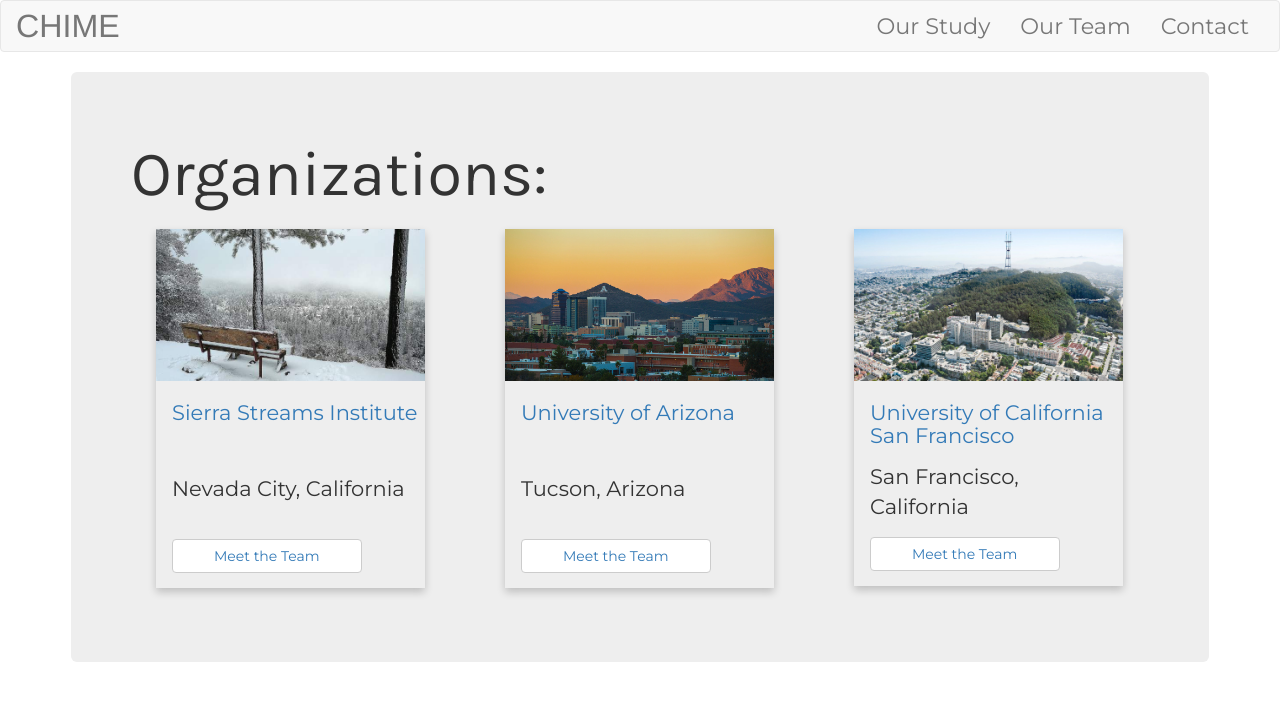
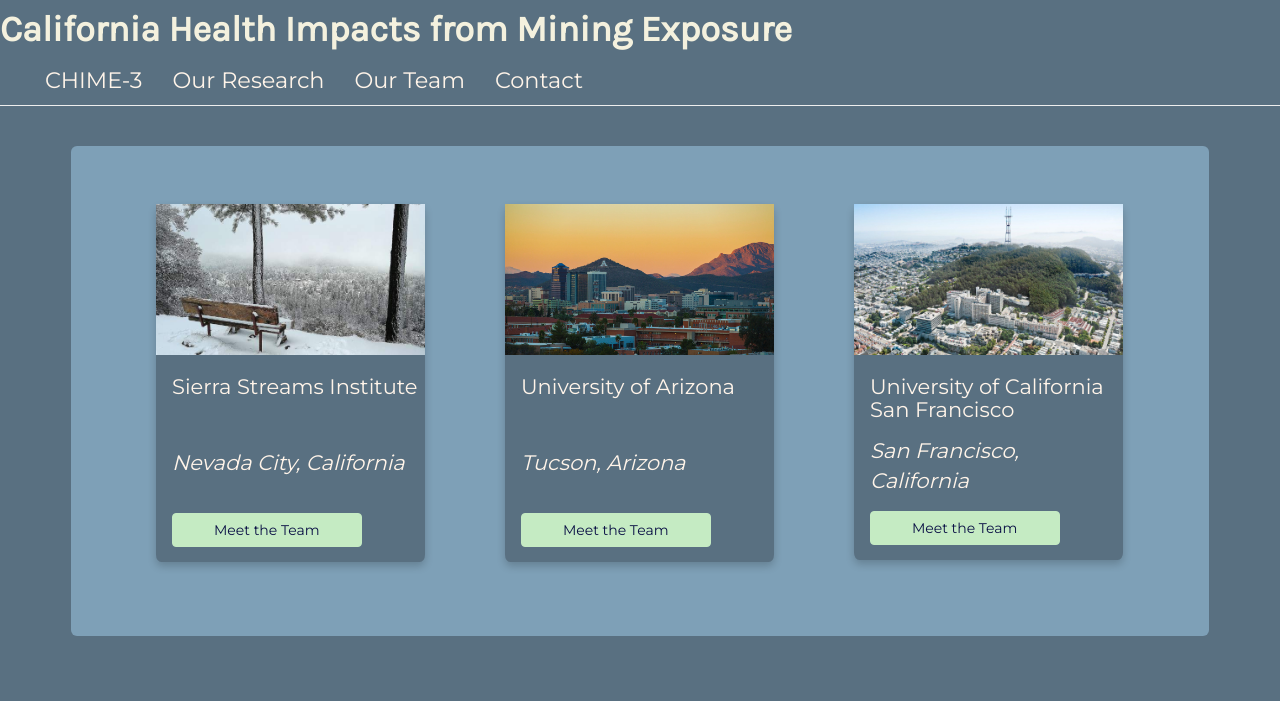
Before and after one commit to westonslaughter/CHIME, a Django app: page /info/stafflist/ in a window 1280 px wide. Shown: the top 701 px of the page. Run offline with Django 3.2, Linux system fonts and the light colour scheme; data comes from the database, SQL or seed files in the repository; some libraries are stand-ins or nearby versions.

Commit message:
Complete basic CSS overhaul, blue and egg echeme

```diff
--- a/studysite/info/templates/info/info_base.html
+++ b/studysite/info/templates/info/info_base.html
@@ -28,13 +28,17 @@
      </script>
      <link href="https://fonts.googleapis.com/css2?family=Karla&family=Montserrat&display=swap" rel="stylesheet">
   </head>
-  <body>
-
-  <body>
+  <body style="background-color: #597081;">
 
 <!-- NAVBAR HAMBURGER -->
+<div style="background-color: #597081;">
 
-  <nav class="navbar navbar-default">
+
+<header><h1 class="chimehead"><strong>California Health Impacts from Mining Exposure</strong></h1></header>
+
+
+  <!-- <nav class="navbar navbar-default"> -->
+
 
       <!-- Inside of a Container -->
     <div class="container-fluid mobile-nav">
@@ -42,6 +46,9 @@
       <!-- Brand and toggle get grouped for better mobile display -->
       <!-- This is the actual code that create the "hamburger icon" -->
       <!-- The data-target grabs ids to put into the icon -->
+
+
+
       <div class="navbar-header menu-btn" id="menu-btn">
         <button type="button" class="navbar-toggle collapsed" data-toggle="collapse" data-target="#bs-example-navbar-collapse-1" aria-expanded="false">
 
@@ -52,14 +59,15 @@
           <span class="icon-bar"></span>
         </button>
 
-        <a class="navbar-brand" href="{% url 'home' %}">CHIME</a>
+
       </div>
 
       <!-- Anything inside of collapse navbar-collapse goes into the "hamburger" -->
-      <div class="collapse navbar-collapse responsive-menu" id="bs-example-navbar-collapse-1">
-        <ul class="nav navbar-nav navbar-right">
+      <div class="collapse navbar-collapse responsive-menu" id="bs-example-navbar-collapse-1" >
+        <ul class="nav navbar-nav navbar-left">
 
-          <li><a href="{% url 'study' %}">Our Study<span class="sr-only">(current)</span></a></li>
+          <li><a href="{% url 'home' %}">CHIME-3<span class="sr-only">(current)</span></a></li>
+          <li><a href="{% url 'study' %}">Our Research<span class="sr-only">(current)</span></a></li>
           <li><a href="{% url 'info:stafflist' %}">Our Team</a></li>
           <li><a href="{% url 'info:info' %}">Contact</a></li>
 
@@ -67,8 +75,11 @@
 
       </div><!-- /.navbar-collapse -->
     </div><!-- /.container-fluid -->
-  </nav>
 
+<hr class="my-4" style="color:#597081">
+
+  <!-- </nav> -->
+</div>
     <div class="container mycontent">
 
     {% block body_block %}
--- a/studysite/info/templates/info/org_list.html
+++ b/studysite/info/templates/info/org_list.html
@@ -2,10 +2,9 @@
 
 {% block body_block %}
 {% load static %}
+<!-- <h2>Organizations: </h2> -->
+
 <div class="jumbotron">
-<h1>Organizations: </h1>
-
-
   <div class="row">
   {% for place in Orgs %}
 
@@ -14,7 +13,7 @@
 
       <div class="card">
         <img src='{{place.image.url}}' alt="Campus of {{place.name}}" style="width:100%; display: block; margin-left: auto; margin-right: auto;">
-        <div class="container">
+        <div class="container orgcard">
           <h2>
             <span class="full-text">  <p style="width:27rem;"><a href='{{place.url}}'>{{place.name}}</a></p></span>
             <!-- <span class="short-text">  <p>{{person.firstname}}</p></span> -->
@@ -22,7 +21,7 @@
 
           <br>
 
-          <p class="title">  <p>{{place.city}}, {{place.state}}</p></p>
+          <p class="title">  <p><em>{{place.city}}, {{place.state}}</em></p></p>
 
           <br>
           <p><button class="btn btn-default" style="width:80%;"><a href="{{place.id}}/">Meet the Team</a></button></p>
@@ -35,13 +34,13 @@
 
       <div class="card">
         <img src='{{place.image.url}}' alt="Campus of {{place.name}}" style="width:100%; display: block; margin-left: auto; margin-right: auto;">
-        <div class="container">
+        <div class="container orgcard">
           <h2>
             <span class="full-text">  <p style="width:27rem;"><a href='{{place.url}}'>{{place.name}}</a></p></span>
             <!-- <span class="short-text">  <p>{{person.firstname}}</p></span> -->
           </h2>
 
-          <p class="title">  <p>{{place.city}}, {{place.state}}</p></p>
+          <p class="title">  <p><em>{{place.city}}, {{place.state}}</em></p></p>
           <p><button class="btn btn-default" style="width:80%;"><a href="{{place.id}}/">Meet the Team</a></button></p>
         </div>
 
--- a/studysite/info/templates/info/staff_detail.html
+++ b/studysite/info/templates/info/staff_detail.html
@@ -15,7 +15,7 @@
 
 
       <div class="column">
-        <div class="card">
+        <div class="card" id="staffcard">
           <img src='{{person.image.url}}' alt="Joanne" style="width:90%;border-radius:50%; display: block; margin-left: auto; margin-right: auto;">
           <div class="container">
             <h2>
--- a/studysite/static/studysite/css/master.css
+++ b/studysite/static/studysite/css/master.css
@@ -3,20 +3,63 @@ body {
   background-color: #77A6F7;
 }
 
-.jumbotron {
+/* .jumbotron {
   background-color: #D3E3FC;
 } */
+.jumbotron {
+  background-color:#7EA0B7;
+  color: #F4F1DE;
+}
+
+nav ul {
+  margin: 0;
+  padding: 0;
+  padding-top: 4rem;
+}
+
+nav {
+  margin: 0;
+  padding: 0;
+  padding-top: 2rem;
+}
+
+hr {
+  margin: 0;
+  padding-top: 0;
+  padding-bottom: 4rem;
+}
+
+.chimehead {
+  margin: 0 auto;
+  padding: 0;
+  padding-top: 1rem;
+  padding-bottom: .5rem;
+  color: #F4F1DE;
+}
+
+.btn a {
+  color: #0A1045;
+}
+
+.btn {
+  color:  #597081;
+  background-color: #C5EBC3;
+  border-color: #C5EBC3;
+}
+
 
 h1 {
   font-family: 'Karla', sans-serif;
 }
 
-p,li,h2 {
+p,li,h2,a {
   font-family: 'Montserrat', sans-serif;
+  color:#FFF4E9;
 }
 
 li {
   font-size: 1.6em;
+  color:#FFF4E9;
 }
 
 .myform {
@@ -25,6 +68,10 @@ li {
 
 .navbar-brand {
   font-size: 2.3em;
+}
+
+.navbar {
+  background-color: #FFF4E9;
 }
 
 /* NAVBAR CSS */
@@ -92,6 +139,15 @@ li {
 /* Add some shadows to create a card effect */
 .card {
   box-shadow: 0 4px 8px 0 rgba(0, 0, 0, 0.2);
+  background-color: #597081;
+  border-radius: 2%;
+}
+
+/* DARKBLUE: 0A1045 */
+
+#staffcard {
+  background-color: #8DB6CD;
+  border-radius: 2%;
 }
 
 /* Some left and right padding inside the container */
--- a/studysite/studysite/wsgi.py
+++ b/studysite/studysite/wsgi.py
@@ -8,12 +8,13 @@ https://docs.djangoproject.com/en/3.0/howto/deployment/wsgi/
 """
 
 import os
+import sys
 
 from django.core.wsgi import get_wsgi_application
 
 path = '/home/wesslaughter/CHIME/studysite'
 if path not in sys.path:
-sys.path.append(path)
+    sys.path.append(path)
 
 os.environ.setdefault('DJANGO_SETTINGS_MODULE', 'studysite.settings')
 
--- a/studysite/templates/index.html
+++ b/studysite/templates/index.html
@@ -6,14 +6,16 @@
     <h2>California Health Impacts from Mining Exposure</h2>
     <br>
   </div> -->
-  <iframe width="100%" height="800px" src="https://sierrastreams1.maps.arcgis.com/apps/MapJournal/index.html?appid=0995b7e47e1f4b5581adda62776c108e" frameborder="0" scrolling="no"></iframe>
+  <iframe width="100%" height="600px" src="https://sierrastreams1.maps.arcgis.com/apps/MapJournal/index.html?appid=0995b7e47e1f4b5581adda62776c108e" frameborder="0" scrolling="no"></iframe>
     <!-- <p class="lead">We're looking into public health issues related to heavy metal pollutants
       from mining history in California's Northern Sierra region. The research is conducted by Nevada City based community environmental
       research non-profit <a href="https://sierrastreamsinstitute.org/">Sierra Streams Institute</a>,
       as well as partners at <a href="https://epibiostat.ucsf.edu/content/peggy-reynolds-phd">University of California San Francisco</a>, and <a href="https://profiles.arizona.edu/person/mdramire">University of Arizona.</a></p> -->
+<br>
+<br>
 <div class="jumbotron">
     <!-- <hr class="my-4"> -->
-      <p>Interested? We are looking for women living in the Northern Sierra to participate!</p>
+      <p><strong>Interested?</strong> We are looking for women living in the Northern Sierra to participate!</p>
 
       <p class="lead">
         <!-- <hr class="my-4"> -->
--- a/studysite/templates/info.html
+++ b/studysite/templates/info.html
@@ -6,7 +6,7 @@
 <div class="jumbotron">
   <h1>Interested in participating?</h1>
   <p>We're looking for women participants in
-     <strong> Sierra, Nevada, Placer, Almador, Mariposa,</strong> and<strong> Calaveras </strong>counties to be part of our study! Fill out the form below to let us know a little about yourself, and why you're interested!</p>
+     <strong> Sierra, Nevada, Placer, Almador, Mariposa, El Dorado, Alpine</strong> and<strong> Calaveras </strong>counties to be part of our study! Fill out the form below to let us know a little about yourself, and why you're interested!</p>
 </div>
 
 <div class= "containessr">
@@ -17,7 +17,7 @@
     {% csrf_token %}
     {{ form.as_p }}
 
-    <button type="submit" class="btn btn-primary">Submit</button>
+    <button type="submit" class="btn btn-primary btn-lg">Submit</button>
 
   </form>
 </div>
```
Also changed, not shown: studysite/templates/base.html (+18 -24 lines).
